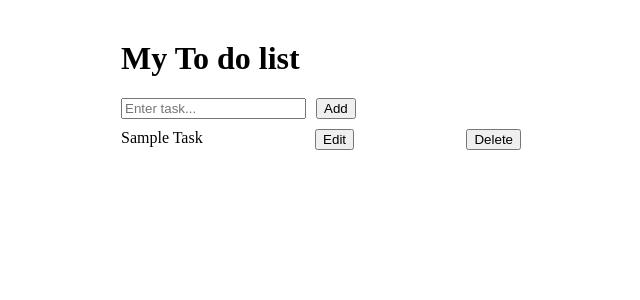
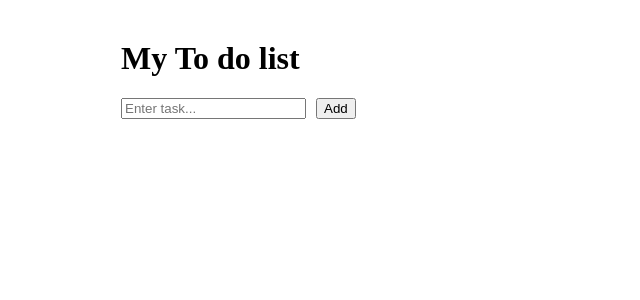
Before and after one commit to DevnishMishra/react-todo-list, a React (Vite) app: page / in a window 1280 px wide. Shown: the top 300 px of the page, without its empty margins (319-959 px from the left). Built offline with nearby package versions, Linux system fonts and the light colour scheme.

Commit message:
Implemented add task functionality

```diff
--- a/src/App.jsx
+++ b/src/App.jsx
@@ -1,19 +1,31 @@
 import Header from "./Components/Header";
 import ToDoList from "./Components/ToDoList";
 import "./index.css";
+import { useState } from "react";
 
 function App() {
-  const tasks = [
-    { id: 1, text: "Sample Task", completed: false }
-  ];
-
+  const[tasks, setTasks] = useState([]);
+  const [input, setInput] = useState("");
+  // const tasks = [
+  //   { id: 1, text: "Sample Task", completed: false }
+  // ];
+  function addTask(){
+    if(input.trim() === "") return; // Prevent adding empty tasks
+    const newTask={
+      id:Date.now(),
+      text:input,
+      completed:false
+    }
+    setTasks([...tasks,newTask]);
+    setInput(""); // Clear input after adding task
+  }
   return (
     <div className="container">
       <Header />
 
       <div className="input-section">
-        <input type="text" placeholder="Enter task..." />
-        <button>Add</button>
+        <input type="text" value={input} onChange={(e)=>setInput(e.target.value)} placeholder="Enter task..." />
+        <button onClick={addTask}>Add</button>
       </div>
 
       <ToDoList tasks={tasks} />
```
